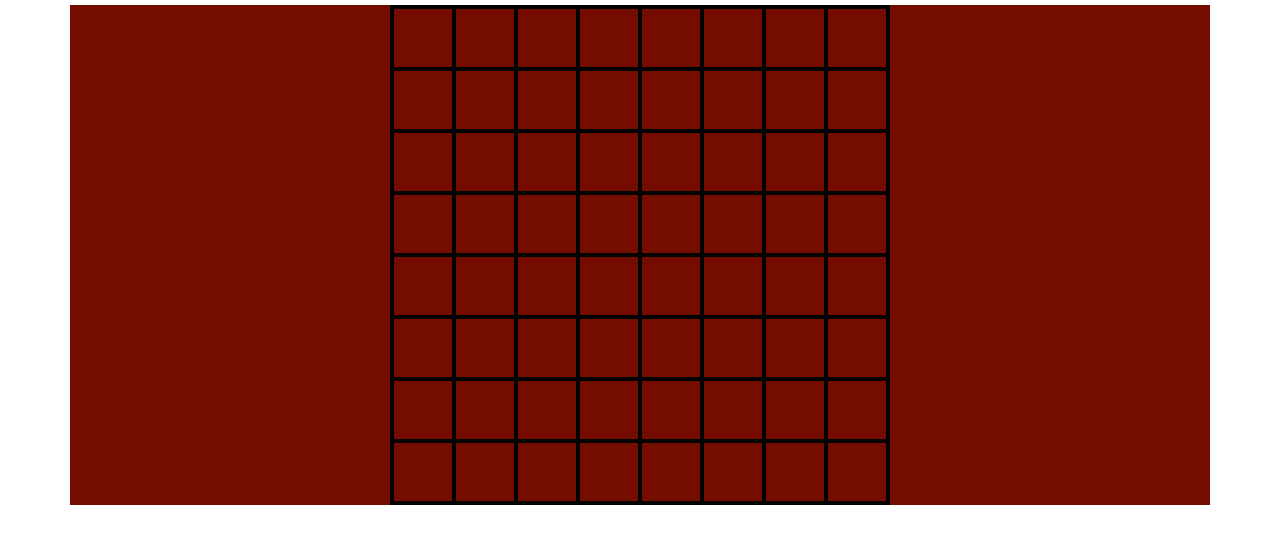
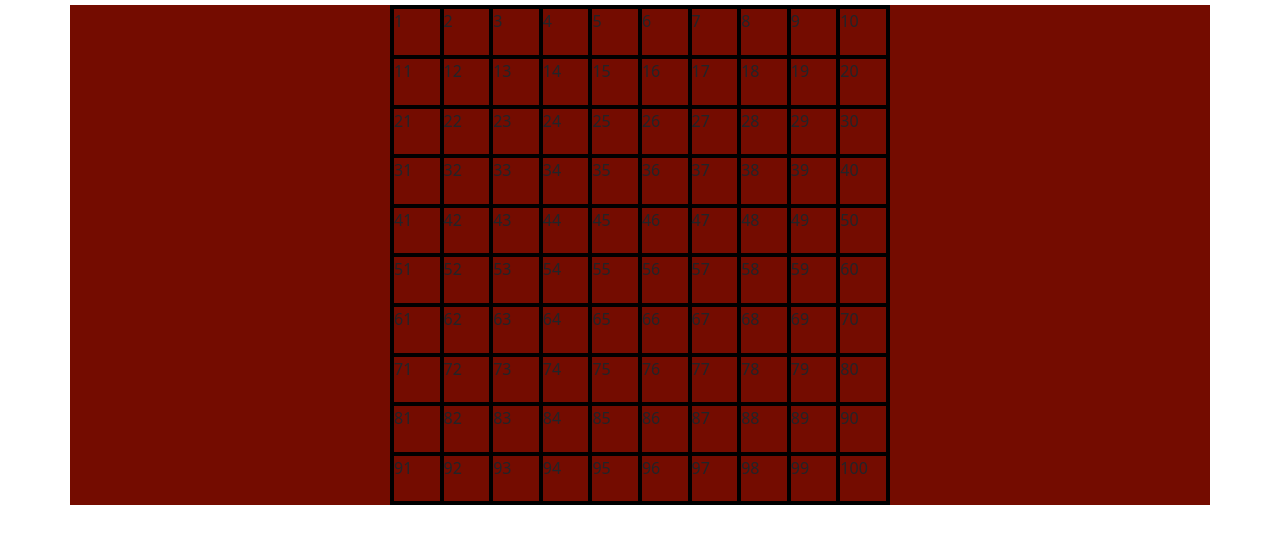
Before and after one commit to doctorpack/Griglia-Campo-Minato, a plain HTML site: page index.html in a window 1280 px wide. Shown: the part 97-640 px from the top of the page. Drawn offline with nearby package versions, Linux system fonts and the light colour scheme.

Commit message:
end exercise

```diff
--- a/css/style.css
+++ b/css/style.css
@@ -48,8 +48,8 @@ h2{
 
 .cell {
 	border: 2px solid black;
-	height: calc(100% / 8);
-	width: calc(100% / 8);
+	height: calc(100% / 10);
+	width: calc(100% / 10);
 }
 
 .cell.active {
--- a/js/script.js
+++ b/js/script.js
@@ -1,11 +1,12 @@
 const eleGrid = document.querySelector('.grid');
 
-for (let i = 0; i < 64; i++) {
+for (let i = 1; i <= 100; i++) {
 	// eleGrid.innerHTML += '<div class="cell"></div>';
 
 	const eleCell = document.createElement('div');
 	eleCell.classList.add('cell');
 	eleGrid.append(eleCell);
+    eleCell.append([i]);
 
 	eleCell.addEventListener('click', function () {
 		this.classList.toggle('active')
```
